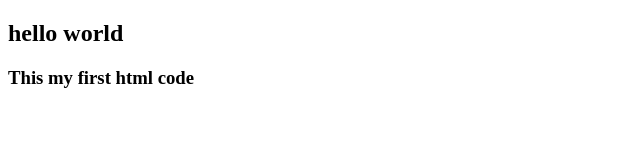
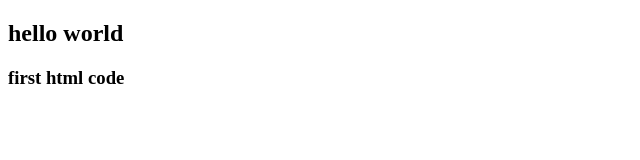
Before and after one commit to Datta361/learning_git, a plain HTML site: page index.html in a window 1280 px wide. Shown: the whole page, without its empty margins (0-640 px from the left). Drawn offline with Linux system fonts and the light colour scheme.

Commit message:
remove this is

```diff
--- a/index.html
+++ b/index.html
@@ -8,6 +8,6 @@
 </head>
 <body>
     <h2>hello world</h2>
-    <h3>This my first html code</h3>
+    <h3> first html code</h3>
 </body>
 </html>
```
